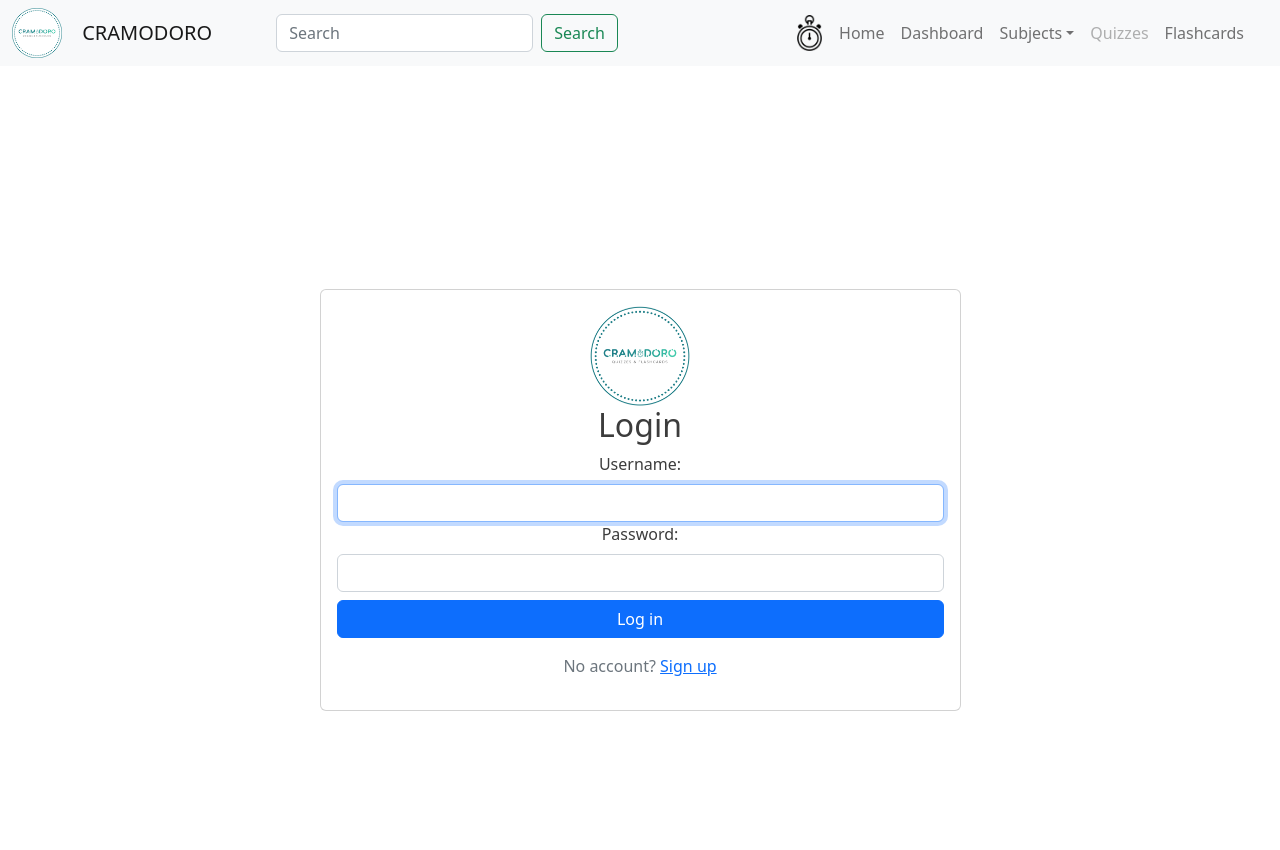
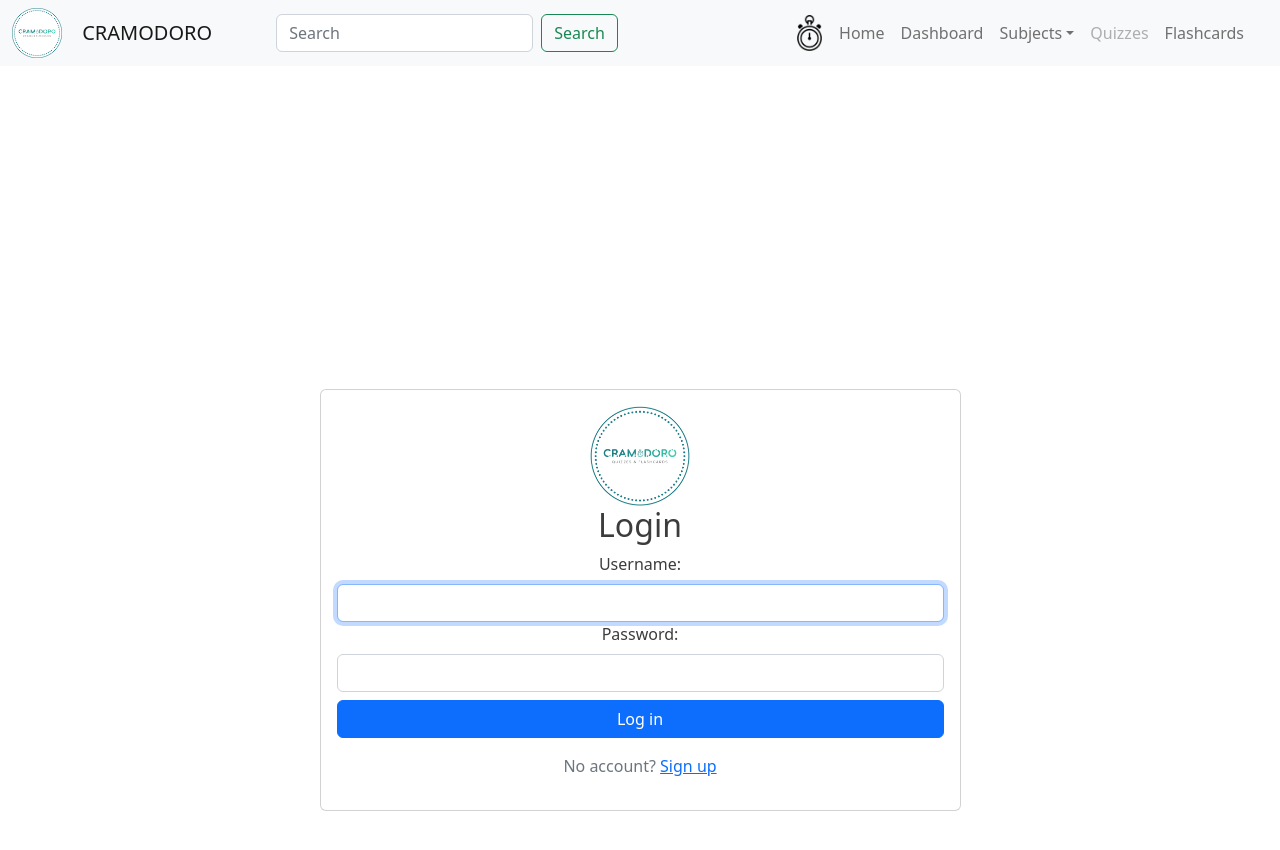
Before and after one commit to CingSharped/crammerdoro, a React (Vite) app in the folder frontend/: page /login in a window 1280 px wide. Shown: the top 850 px of the page. Built offline with nearby package versions, Linux system fonts and the light colour scheme.

Commit message:
add axios to login

```diff
--- a/frontend/src/App.css
+++ b/frontend/src/App.css
@@ -4,13 +4,7 @@
   min-height: 100vh;
   max-height: 100vh;
   max-width: 100vw;
-  margin-top: 100px;
-}
-
-@media (min-width: 1530px) {
-  #root {
-    margin-top: 150px;
-  }
+  margin-top: 200px;
 }
 
 .landing{
--- a/frontend/src/Pages/Login/index.jsx
+++ b/frontend/src/Pages/Login/index.jsx
@@ -1,6 +1,7 @@
 import React, { useState } from 'react';
 import { Form, Button } from 'react-bootstrap';
 import { Link, useNavigate } from 'react-router-dom';
+import axios from 'axios';
 
 
 import logo from '../../assets/Cramodoro Logo.png'
@@ -13,23 +14,21 @@ const Login = () => {
     const handleLogin = async (e) => {
         e.preventDefault();
 
-        const options = {
-            method: 'POST',
-            headers: {
-                'Accept': 'application/json',
-                'Content-Type': 'application/json',
-            },
-            body: JSON.stringify({
+        try {
+            const response = await axios.post('http://localhost:3000/users/login', {
                 username,
                 password,
-            }),
-        };
+            }, {
+                headers: {
+                    'Accept': 'application/json',
+                    'Content-Type': 'application/json',
+                },
+            });
 
-        try {
-            const response = await fetch('http://localhost:3000/users/login', options);
-            const data = await response.json();
+            const data = response.data;
 
             if (response.status === 200) {
+                console.log(data);
                 localStorage.setItem('token', data.token);
                 navigate('/dashboard');
             } else {
@@ -38,8 +37,6 @@ const Login = () => {
         } catch (error) {
             console.error('Login failed:', error);
         }
-
-
 
     };
 
```
